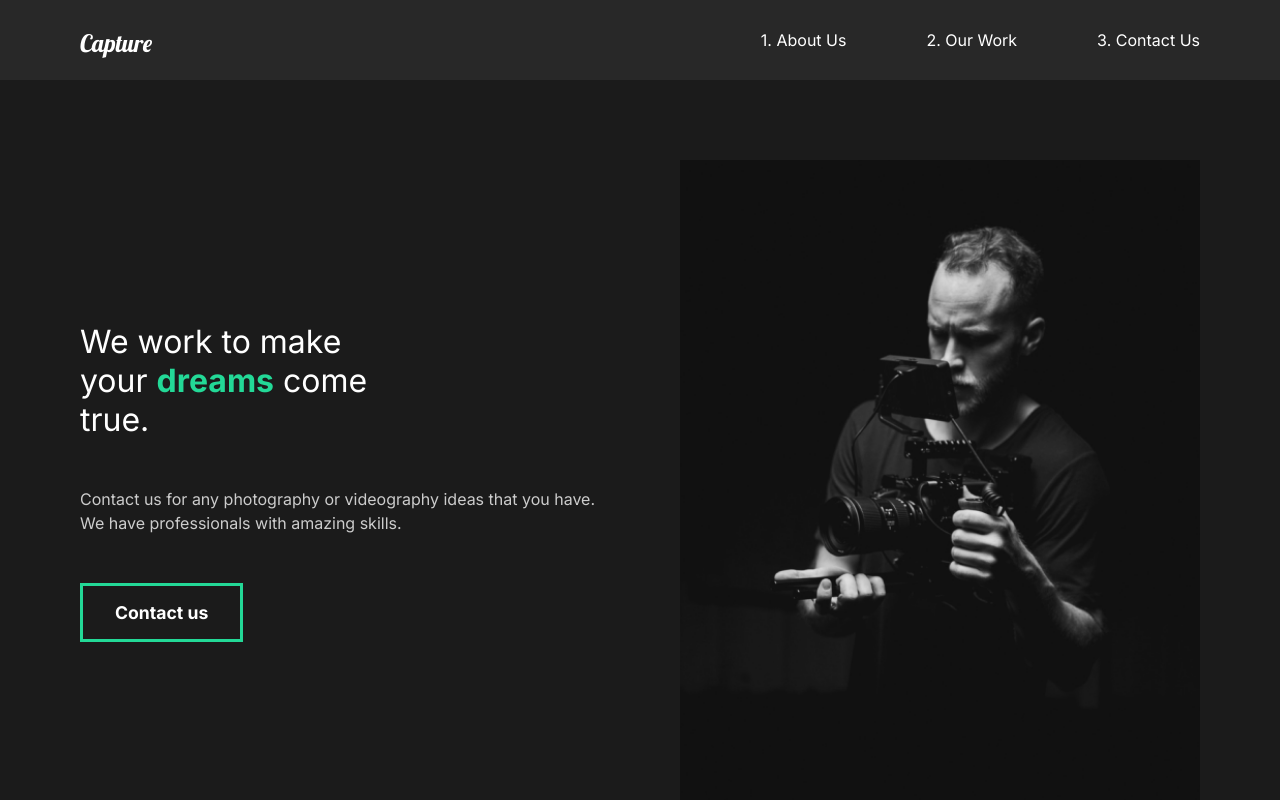
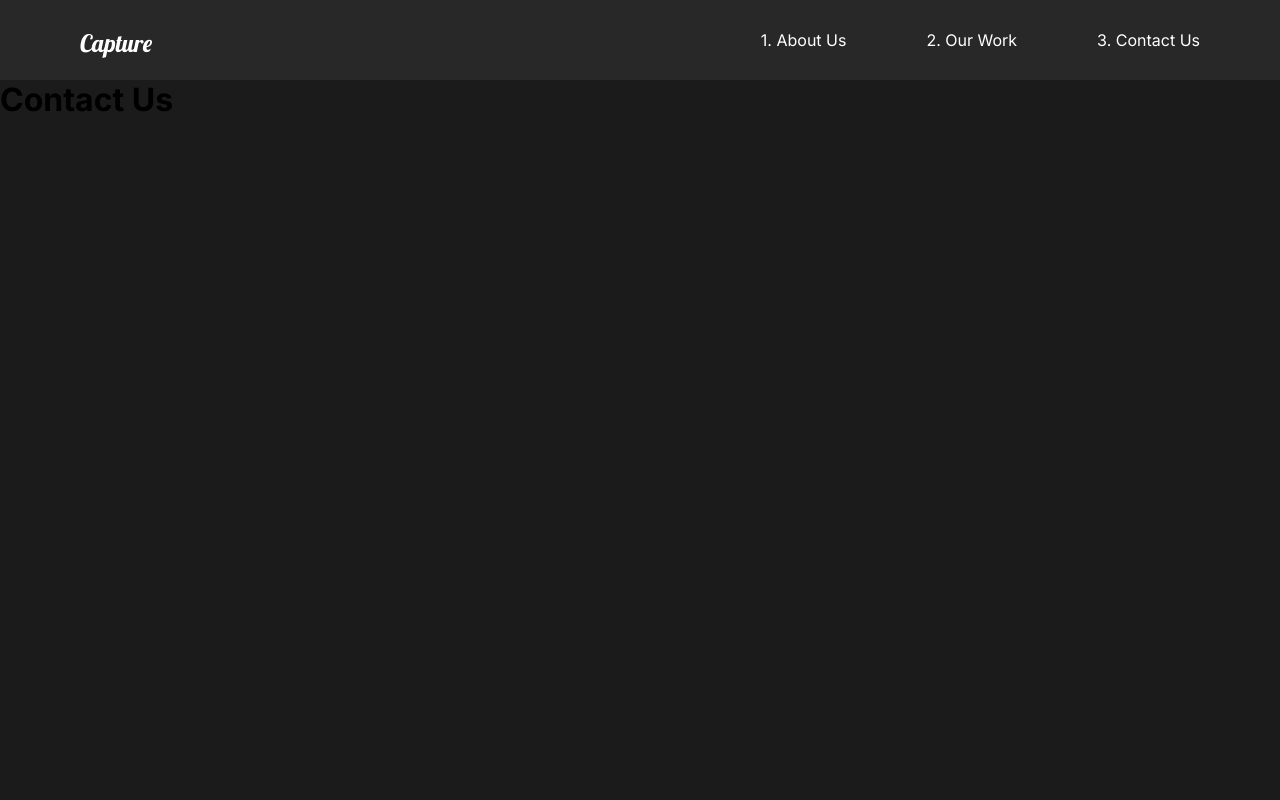
Before and after one commit to enesimona/capture, a React (Create React App) app: page /contact in a window 1280 px wide. Shown: the top 800 px of the page. Built offline with nearby package versions, Linux system fonts and the light colour scheme.

Commit message:
9. React router

```diff
--- a/src/App.js
+++ b/src/App.js
@@ -3,13 +3,26 @@
 import AboutUs from "./pages/AboutUs";
 import styled from "styled-components";
 import Nav from "./components/Nav";
+import OurWork from "./pages/OurWork";
+import ContactUs from "./pages/ContactUs";
+import { Switch, Route } from "react-router-dom";
 
 function App() {
   return (
     <div className="App">
+      <GlobalStyle />
       <Nav></Nav>
-      <GlobalStyle></GlobalStyle>
-      <AboutUs></AboutUs>
+      <Switch>
+        <Route path="/" exact>
+          <AboutUs></AboutUs>
+        </Route>
+        <Route path="/work">
+          <OurWork></OurWork>
+        </Route>
+        <Route path="/contact">
+          <ContactUs></ContactUs>
+        </Route>
+      </Switch>
     </div>
   );
 }
--- a/src/components/Nav.js
+++ b/src/components/Nav.js
@@ -1,23 +1,24 @@
 import React from "react";
 import styled from "styled-components";
+import { NavLink } from "react-router-dom";
 
 const Nav = () => {
   return (
     <StyledNav>
       <h1>
-        <a id="logo" href="#">
+        <NavLink id="logo" to="/">
           Capture
-        </a>
+        </NavLink>
       </h1>
       <ul>
         <li>
-          <a href="#">1. About Us</a>
+          <NavLink to="/">1. About Us</NavLink>
         </li>
         <li>
-          <a href="#">2. Our Work</a>
+          <NavLink to="/work">2. Our Work</NavLink>
         </li>
         <li>
-          <a href="#">3. Contact Us</a>
+          <NavLink to="/contact">3. Contact Us</NavLink>
         </li>
       </ul>
     </StyledNav>
--- a/src/index.js
+++ b/src/index.js
@@ -2,10 +2,13 @@
 import ReactDOM from "react-dom";
 import App from "./App";
 import reportWebVitals from "./reportWebVitals";
+import { BrowserRouter } from "react-router-dom";
 
 ReactDOM.render(
   <React.StrictMode>
-    <App />
+    <BrowserRouter>
+      <App />
+    </BrowserRouter>
   </React.StrictMode>,
   document.getElementById("root")
 );
--- /dev/null
+++ b/src/pages/ContactUs.js
@@ -0,0 +1,11 @@
+import React from "react";
+
+const ContactUs = () => {
+  return (
+    <div>
+      <h1>Contact Us</h1>
+    </div>
+  );
+};
+
+export default ContactUs;
--- /dev/null
+++ b/src/pages/OurWork.js
@@ -0,0 +1,11 @@
+import React from "react";
+
+const OurWork = () => {
+  return (
+    <div>
+      <h1>Our work</h1>
+    </div>
+  );
+};
+
+export default OurWork;
```
